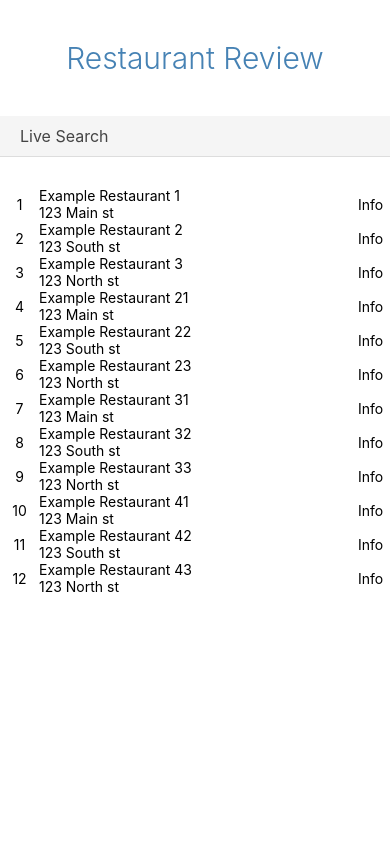
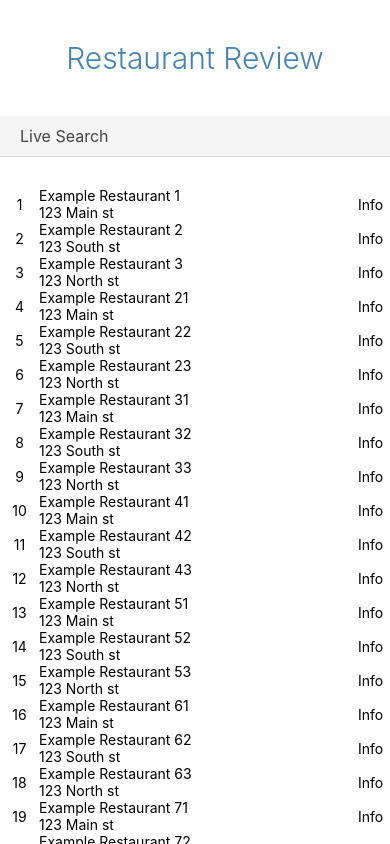
Before and after one commit to imagineLife/nativePractice, a React Native app in the folder GithubFetcher/: screen / in a window 390 px wide. Built offline with nearby package versions, Linux system fonts and the light colour scheme.

Commit message:
more items

```diff
--- a/GithubFetcher/App.js
+++ b/GithubFetcher/App.js
@@ -57,6 +57,54 @@ const places = [
   },
   {
     name: 'Example Restaurant 43',
+    addr: '123 North st'
+  },
+  {
+    name: 'Example Restaurant 51',
+    addr: '123 Main st'
+  },
+  {
+    name: 'Example Restaurant 52',
+    addr: '123 South st'
+  },
+  {
+    name: 'Example Restaurant 53',
+    addr: '123 North st'
+  },
+  {
+    name: 'Example Restaurant 61',
+    addr: '123 Main st'
+  },
+  {
+    name: 'Example Restaurant 62',
+    addr: '123 South st'
+  },
+  {
+    name: 'Example Restaurant 63',
+    addr: '123 North st'
+  },
+  {
+    name: 'Example Restaurant 71',
+    addr: '123 Main st'
+  },
+  {
+    name: 'Example Restaurant 72',
+    addr: '123 South st'
+  },
+  {
+    name: 'Example Restaurant 73',
+    addr: '123 North st'
+  },
+  {
+    name: 'Example Restaurant 81',
+    addr: '123 Main st'
+  },
+  {
+    name: 'Example Restaurant 82',
+    addr: '123 South st'
+  },
+  {
+    name: 'Example Restaurant 83',
     addr: '123 North st'
   }
 ]
```
